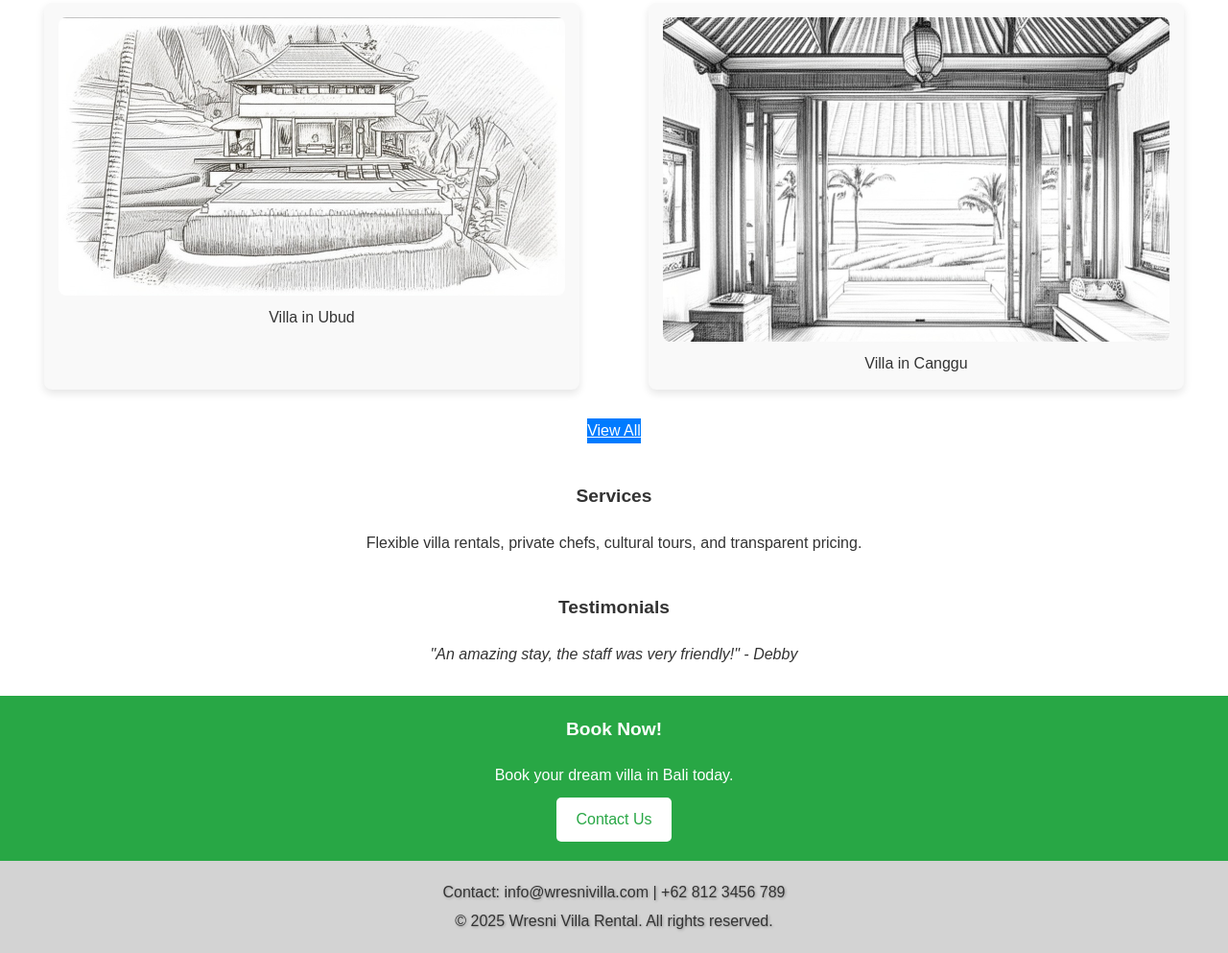
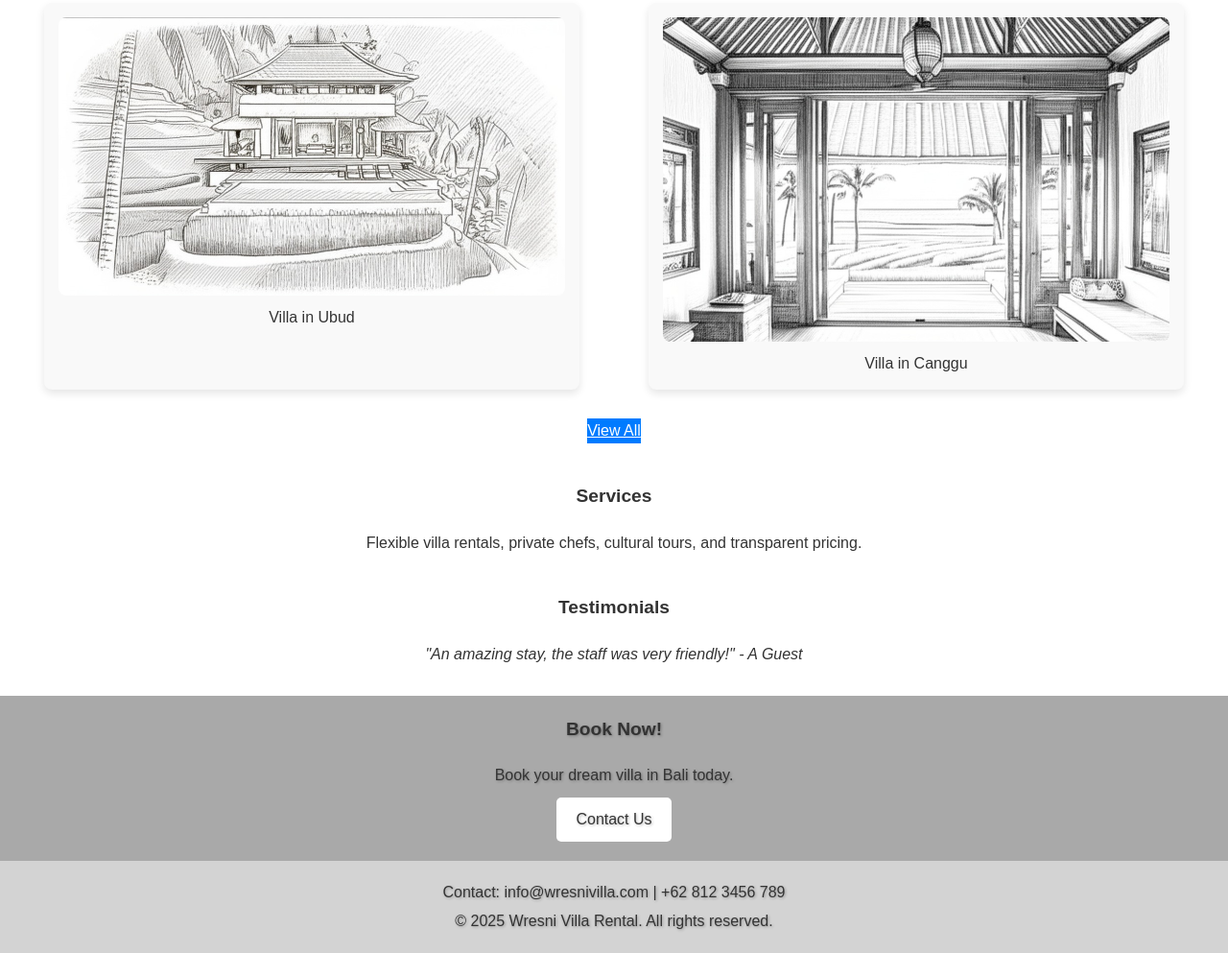
Before and after one commit to ynnadr/wresni, a plain HTML site: page index.html in a window 1280 px wide. Shown: the part 630-1623 px from the top of the page at 96% size. Drawn offline with Linux system fonts and the light colour scheme.

Commit message:
Update index.html

```diff
--- a/index.html
+++ b/index.html
@@ -136,15 +136,16 @@
       margin: 10px 0;
     }
     .cta {
-      background: #28a745;
-      color: white;
+      background: #a9a9a9;
+      color: #333;
       padding: 20px;
+      text-shadow: 1px 1px 3px rgba(0,0,0,0.3);
     }
     .cta .btn {
       display: inline-block;
       padding: 10px 20px;
       background: white;
-      color: #28a745;
+      color: #333;
       text-decoration: none;
       border-radius: 5px;
       margin-top: 10px;
@@ -253,7 +254,7 @@
 
   <div class="section testimonials" id="testimoni">
     <h2>Testimonials</h2>
-    <p>"An amazing stay, the staff was very friendly!" - Debby</p>
+    <p>"An amazing stay, the staff was very friendly!" - A Guest</p>
   </div>
 
   <div class="section cta" id="kontak">
```
